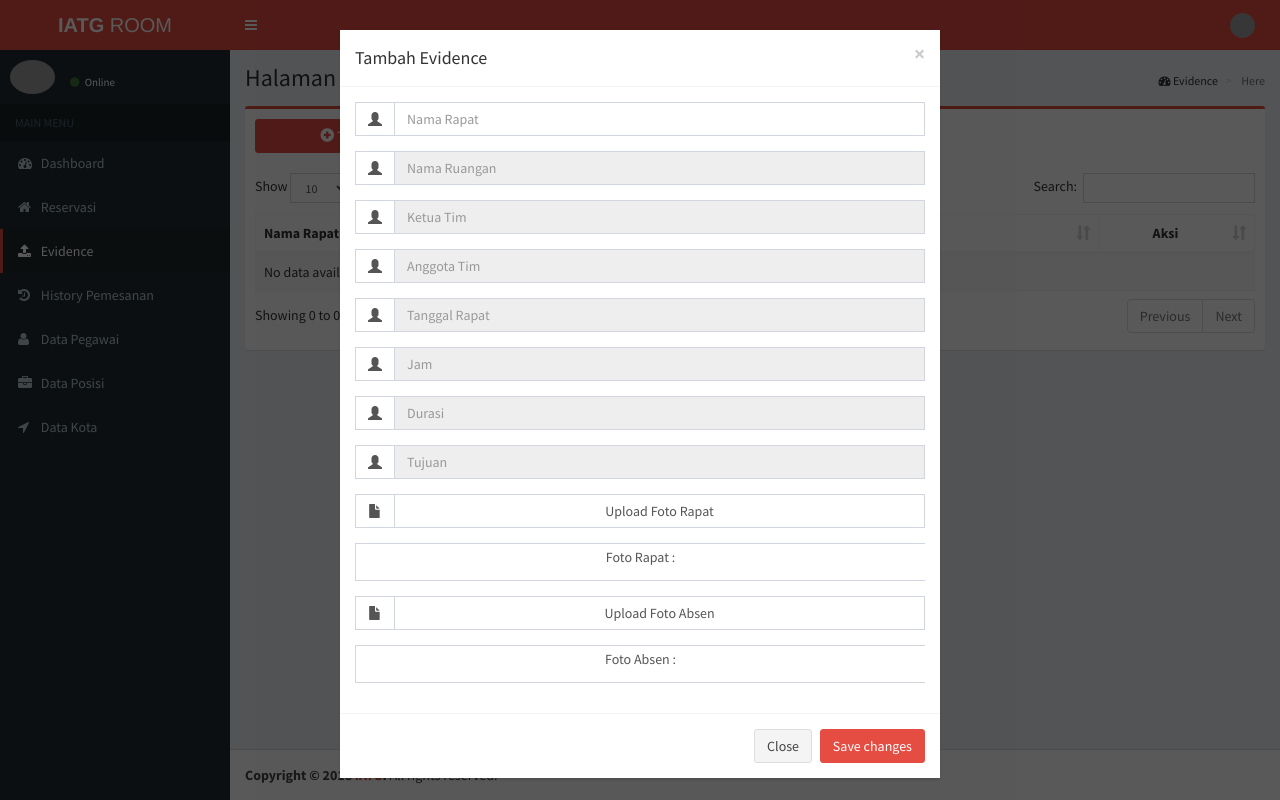
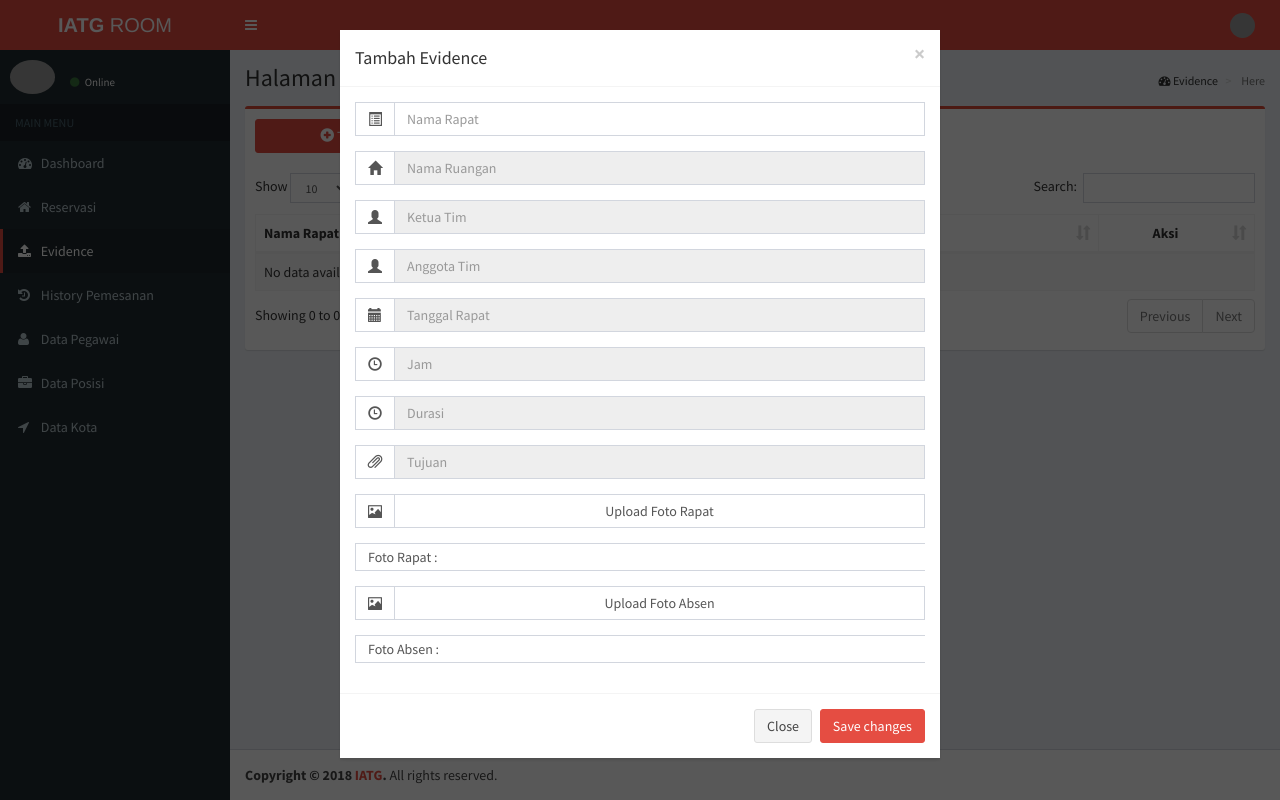
Before and after one commit to teguhdwiwidodo/iatgroom, a CodeIgniter app: page /Evidence in a window 1280 px wide, after a click on "Tambah Evidence". Run offline with CodeIgniter, Linux system fonts and the light colour scheme; a user stored in the database is signed in; data comes from the database, SQL or seed files in the repository; data that the repository does not hold is empty; grey boxes are pictures that could not be loaded.

Commit message:
evidence

```diff
--- a/application/views/evidence/evidence.php
+++ b/application/views/evidence/evidence.php
@@ -30,7 +30,7 @@
 <!-- Modal -->
 <div class="modal fade" id="tambah-evidence" tabindex="-1" role="dialog" aria-labelledby="myModalLabel" aria-hidden="true">
     <div class="modal-dialog">
-        <div class="modal-content">
+        <div class="modal-content" >
             <div class="modal-header">
                 <button type="button" class="close" data-dismiss="modal"><span aria-hidden="true">&times;</span><span class="sr-only">Close</span></button>
                 <h4 class="modal-title" id="myModalLabel">Tambah Evidence</h4>
@@ -39,13 +39,13 @@
                <form id="tambah-evidence" method="POST">
                     <div class="input-group form-group">
                       <span class="input-group-addon" id="sizing-addon2">
-                        <i class="glyphicon glyphicon-user"></i>
+                        <i class="glyphicon glyphicon-list-alt"></i>
                       </span>
                             <input type="text" class="form-control" placeholder="Nama Rapat" name="nama-rapat" aria-describedby="sizing-addon2">
                         </div>
                         <div class="input-group form-group">
                       <span class="input-group-addon" id="sizing-addon2">
-                        <i class="glyphicon glyphicon-user"></i>
+                        <i class="glyphicon glyphicon-home"></i>
                       </span>
                             <input type="text" class="form-control" placeholder="Nama Ruangan" name="nama-ruangan" aria-describedby="sizing-addon2" disabled>
                         </div>
@@ -63,44 +63,41 @@
                         </div>
                         <div class="input-group form-group">
                       <span class="input-group-addon" id="sizing-addon2">
-                        <i class="glyphicon glyphicon-user"></i>
+                        <i class="glyphicon glyphicon-calendar"></i>
                       </span>
                             <input type="text" class="form-control" placeholder="Tanggal Rapat" name="tgl-rapat" aria-describedby="sizing-addon2" disabled>
                         </div>
                         <div class="input-group form-group">
                       <span class="input-group-addon" id="sizing-addon2">
-                        <i class="glyphicon glyphicon-user"></i>
+                        <i class="glyphicon glyphicon-time"></i>
                       </span>
                             <input type="text" class="form-control" placeholder="Jam" name="jam" aria-describedby="sizing-addon2" disabled>
                         </div>
                         <div class="input-group form-group">
                       <span class="input-group-addon" id="sizing-addon2">
-                        <i class="glyphicon glyphicon-user"></i>
+                        <i class="glyphicon glyphicon-time"></i>
                       </span>
                             <input type="text" class="form-control" placeholder="Durasi" name="durasi" aria-describedby="sizing-addon2" disabled>
                         </div>
                         <div class="input-group form-group">
                       <span class="input-group-addon" id="sizing-addon2">
-                        <i class="glyphicon glyphicon-user"></i>
+                        <i class="glyphicon glyphicon-paperclip"></i>
                       </span>
                             <input type="text" class="form-control" placeholder="Tujuan" name="tujuan" aria-describedby="sizing-addon2" disabled>
                         </div>
                     <div class="input-group form-group">
                       <span class="input-group-addon" id="sizing-addon2">
-                        <i class="glyphicon glyphicon-file"></i>
+                        <i class="glyphicon glyphicon-picture"></i>
                       </span>
                       <input type="button" class="form-control" name="excel" aria-describedby="sizing-addon2" id="" value="Upload Foto Rapat" onclick="document.getElementById('imgrapat').click();" />
                         <input type="file" style="display:none;" onchange="previewImage();" id="imgrapat" name="image-rapat"/>
                     </div>
                     <div class="input-group form-group">
-
-                        <span class="input-group-addon" id="sizing-addon2">
-                            <p >Foto Rapat :</p>
+                        <span class="input-group-addon" style="text-align: left;">
+                            Foto Rapat :
                         </span>
-                        <img  id="pictrapat" alt="Foto Rapat" width="35%" height="25%" style="display: none;" />
+                        <img  align="middle" id="pictrapat" alt="Foto Rapat" width="90%" height="25%" style="display: none;" />
                     </div>
-
-
                     <script >
                         function previewImage() {
                         document.getElementById("pictrapat").style.display = "block";
@@ -115,17 +112,17 @@
 
                     <div class="input-group form-group">
                       <span class="input-group-addon" id="sizing-addon2">
-                        <i class="glyphicon glyphicon-file"></i>
+                        <i class="glyphicon glyphicon-picture"></i>
                       </span>
                       <input type="button" class="form-control" name="excel" aria-describedby="sizing-addon2" id="" value="Upload Foto Absen" onclick="document.getElementById('imgabsen').click();" />
                         <input type="file" style="display:none;" onchange="previewImage1();" id="imgabsen" name="image-absen"/>
                     </div>
 
                     <div class="input-group form-group">
-                        <span class="input-group-addon" id="sizing-addon2" >
-                            <p>Foto Absen :</p>
+                        <span class="input-group-addon" style="text-align: left;" >
+                            Foto Absen :
                         </span>
-                        <img  id="pictabsen"  alt="Foto Absen" width="35%" height="25%" style="display: none;" />
+                        <img  id="pictabsen"  alt="Foto Absen" width="90%" height="25%" style="display: none;" />
                     </div>
                     <script >
                         function previewImage1() {
```
